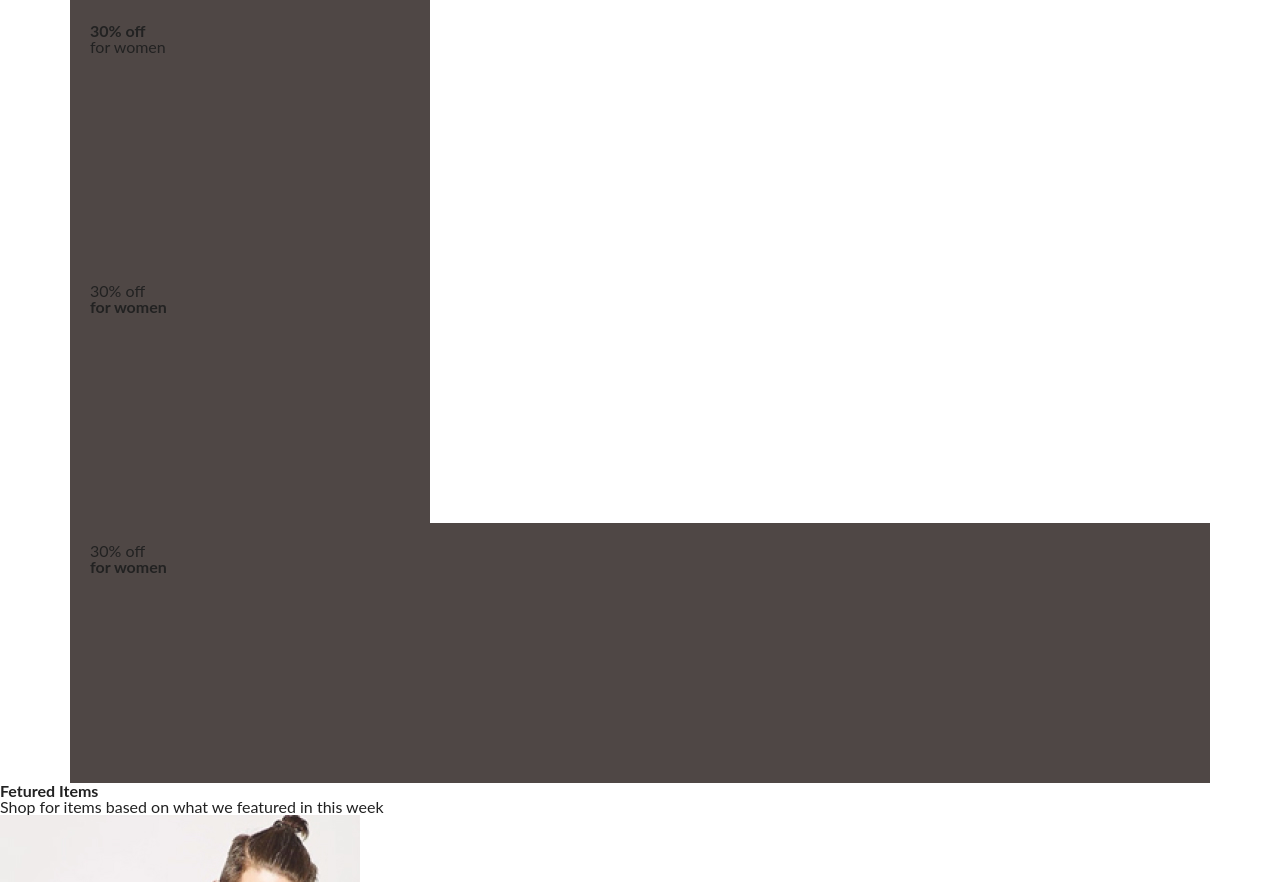
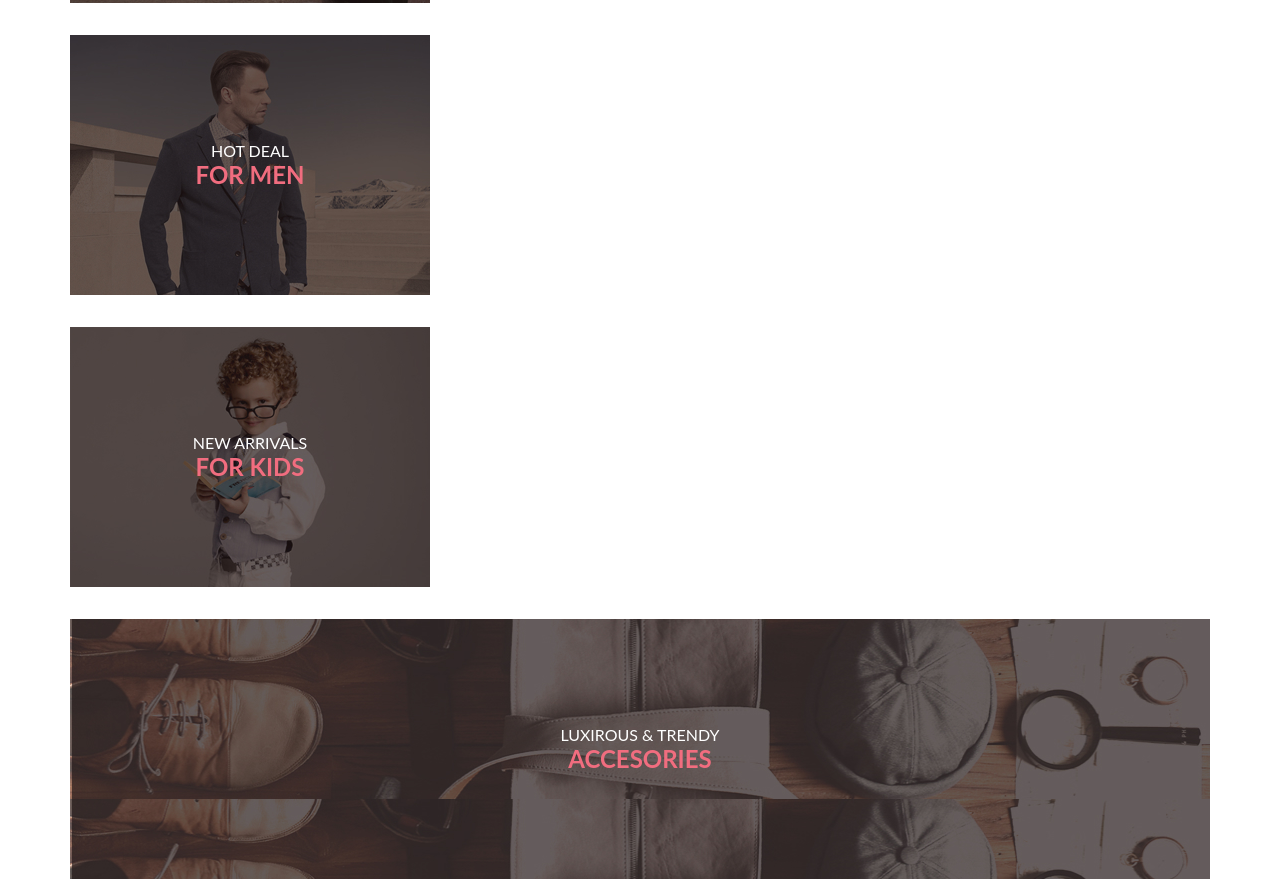
Before and after one commit to Ludmi17/html, a plain HTML site: page index.html in a window 1280 px wide. Shown: the part 1159-2041 px from the top of the page. Drawn offline with Linux system fonts and the light colour scheme.

Commit message:
change css.style

```diff
--- a/css/style.css
+++ b/css/style.css
@@ -3,6 +3,7 @@
     --light-pink: #F1E4E6;
     --dark-pink:  #F16D7F;
     --sales-background-color: #4f4745;
+    --white:#FFFFFF;
 
 
 
@@ -87,18 +88,69 @@ display: none;
     flex-wrap: wrap;
 }
 .sales__item {
+    display: flex;
+    flex-direction: column;
+    justify-content: center;
+    align-items: center;
     padding: 20px;
     box-sizing: border-box;
     width: 360px;
     min-height: 260px;
     background-color: var(--sales-background-color);
-}
-/*
-.sales__item--woman {
+    margin: 0 0 32px;
+    box-sizing: border-box;
+    text-transform: uppercase;
 
 }
-*/
+
+.sales__item--woman {
+background-image: url(../img/sales-woman-bkg.jpg);
+}
+
+.sales__item--man {
+background-image: url(../img/sales-man-bkg.jpg);
+}
+.sales__item--kids {
+background-image: url(../img/sales-kids-bkg.jpg);
+}
 .sales__item--shoes {
     width: 100%;
-
+background-image: url(../img/sales-accesories-bkg.jpg);
 }
+.sales__text {
+color: var(--white);
+font-size: 16px;
+font-weight: 400;
+line-height: 19px;
+}
+.sales__title {
+color: var(--dark-pink);
+font-size: 24px;
+font-weight: 700;
+line-height: 29px;
+}
+.catalog__title {
+    font-family: 'Lato';
+    font-weight: 400;
+    font-size: 30px;
+    line-height: 36px;
+    display: flex;
+    flex-direction: column;
+    justify-content: center;
+    align-items: center;
+}
+.catalog__text {
+    font-family: 'Lato';
+    font-weight: 400;
+    font-size: 14px;
+    line-height: 17px;
+    display: flex;
+    flex-direction: column;
+    justify-content: center;
+    align-items: center;
+}
+.catalog__list {
+    display: flex;
+    justify-content: space-between;
+    flex-wrap: wrap;
+}
--- a/index.html
+++ b/index.html
@@ -101,25 +101,26 @@
             <h2 class="visually-hidden">sales</h2>
             <ul class="sales__list">
                 <li class="sales__item sales__item--woman">
-                    <p>30% off</p>
-                    <p>for women</p>
+                    <p class="sales__text">30% off</p>
+                    <p class="sales__title">for women</p>
                 </li>
                 <li class="sales__item sales__item--man">
-                    <h3>30% off</h3>
-                    <p>for women</p>
+                    <h3 class="sales__text">hot deal</h3>
+                    <p class="sales__title">for men</p>
                 </li>
                 <li class="sales__item sales__item--kids">
-                    <p>30% off</p>
-                    <h3>for women</h3>
+                    <p class="sales__text">new arrivals</p>
+                    <h3 class="sales__title">for kids</h3>
                 </li>
                 <li class="sales__item sales__item--shoes">
-                    <p>30% off</p>
-                    <h3>for women</h3>
+                    <p class="sales__text">luxirous & trendy</p>
+                    <h3 class="sales__title">accesories</h3>
                 </li>
             </ul>
             </div>
         </section>
         <section class="catalog">
+            <div class="container">
             <h2 class="catalog__title">Fetured Items</h2>
             <p class="catalog__text">Shop for items based on what we featured in this week</p>
             <ul class="catalog__list">
@@ -166,6 +167,7 @@
                     <p>header</p>
                 </li>
             </ul>
+            </div>
         </section>
     </main>
     <footer>
```
Also changed, not shown: img/sales-accesories-bkg.jpg (added), img/sales-kids-bkg.jpg (added), img/sales-man-bkg.jpg (added), img/sales-woman-bkg.jpg (added), 1 other file.
